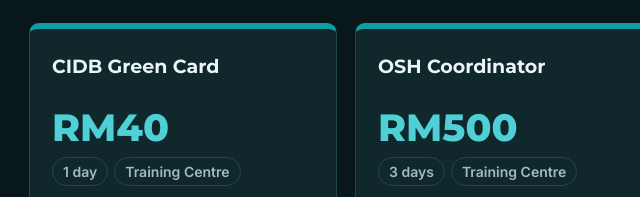
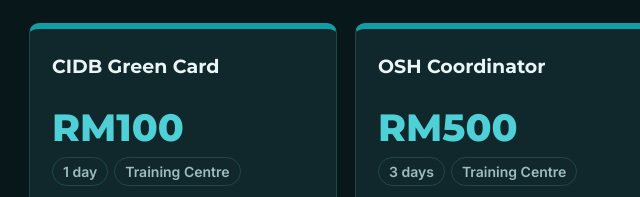
Before and after one commit to hpbc/hpbc, a plain HTML site: page index.html in a window 1280 px wide. Shown: the part 801-998 px from the top of the page, 131-771 px from the left. Drawn offline with Linux system fonts and the light colour scheme; no server answers.

Commit message:
Update index.html

```diff
--- a/index.html
+++ b/index.html
@@ -119,7 +119,7 @@ footer{text-align:center;padding:26px 20px 90px;color:var(--mut);font-size:14px}
 <ul><li>For supervisors, site engineers and foremen</li><li>Entry: minimum PT3 or SPM</li><li>Certificate as a trained person</li></ul>
 <a class="btn teal block" href="https://forms.gle/QWEbCe9b5h9PoovE8">Register</a></div>
 <div class="course"><h4>CIDB Green Card</h4>
-<div class="price">RM40</div><div><span class="tag">1 day</span><span class="tag">Training Centre</span></div>
+<div class="price">RM100</div><div><span class="tag">1 day</span><span class="tag">Training Centre</span></div>
 <ul><li>For construction workers and site personnel</li><li>Entry: minimum age 16</li><li>You receive the CIDB Green Card</li></ul>
 <a class="btn teal block" href="https://forms.gle/QWEbCe9b5h9PoovE8">Register</a></div>
 <div class="course"><h4>OSH Coordinator</h4>
```
